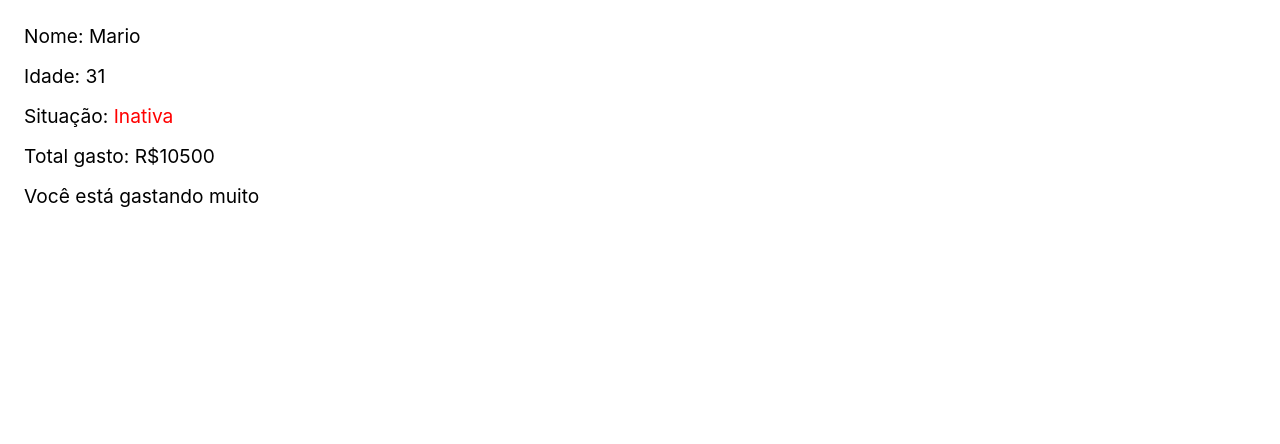
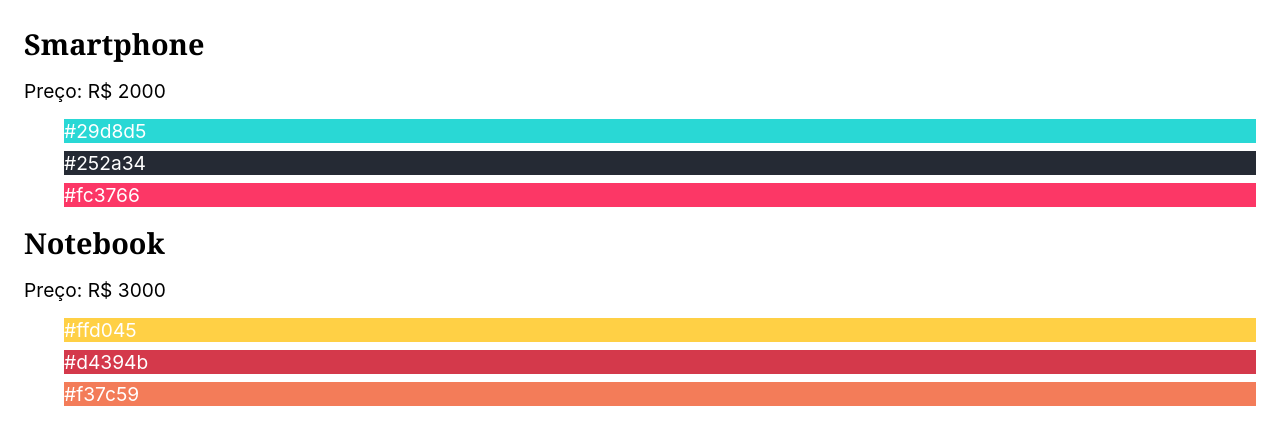
Before and after one commit to vtbrgt/react-completo-origamid, a React (Create React App) app in the folder Create React App/meuapp/: page / in a window 1280 px wide. Shown: the top 444 px of the page. Built offline with nearby package versions, Linux system fonts and the light colour scheme.

Commit message:
exercising JSX Arrays

```diff
--- /dev/null
+++ b/Create React App/meuapp/src/JSXArrays.js
@@ -0,0 +1,56 @@
+import React from 'react';
+
+// Organize os produtos como mostrado no vídeo
+// Mostre apenas produtos que forem mais caros que R$ 1500
+const produtos = [
+  {
+    id: 1,
+    nome: 'Smartphone',
+    preco: 'R$ 2000',
+    cores: ['#29d8d5', '#252a34', '#fc3766'],
+  },
+  {
+    id: 2,
+    nome: 'Notebook',
+    preco: 'R$ 3000',
+    cores: ['#ffd045', '#d4394b', '#f37c59'],
+  },
+  {
+    id: 3,
+    nome: 'Tablet',
+    preco: 'R$ 1500',
+    cores: ['#365069', '#47c1c8', '#f95786'],
+  },
+];
+
+const App = () => {
+  const dados = produtos.filter(
+    (produto) => Number(produto.preco.replace('R$ ', '')) > 1500
+  );
+  return (
+    <section>
+      {dados.map((dados) => (
+        <div key={dados.id}>
+          <h1>{dados.nome}</h1>
+          <p>Preço: {dados.preco}</p>
+          <ul>
+            {dados.cores.map((cor) => (
+              <li
+                style={{
+                  backgroundColor: cor,
+                  color: 'white',
+                  listStyle: 'none',
+                }}
+                key={cor}
+              >
+                {cor}
+              </li>
+            ))}
+          </ul>
+        </div>
+      ))}
+    </section>
+  );
+};
+
+export default App;
--- a/Create React App/meuapp/src/index.js
+++ b/Create React App/meuapp/src/index.js
@@ -1,10 +1,10 @@
 import React from 'react';
 import ReactDOM from 'react-dom/client';
-import Exercicio from './Exercicio';
+import App from './JSXArrays';
 
 const root = ReactDOM.createRoot(document.getElementById('root'));
 root.render(
   <React.StrictMode>
-    <Exercicio />
+    <App />
   </React.StrictMode>
 );
```
